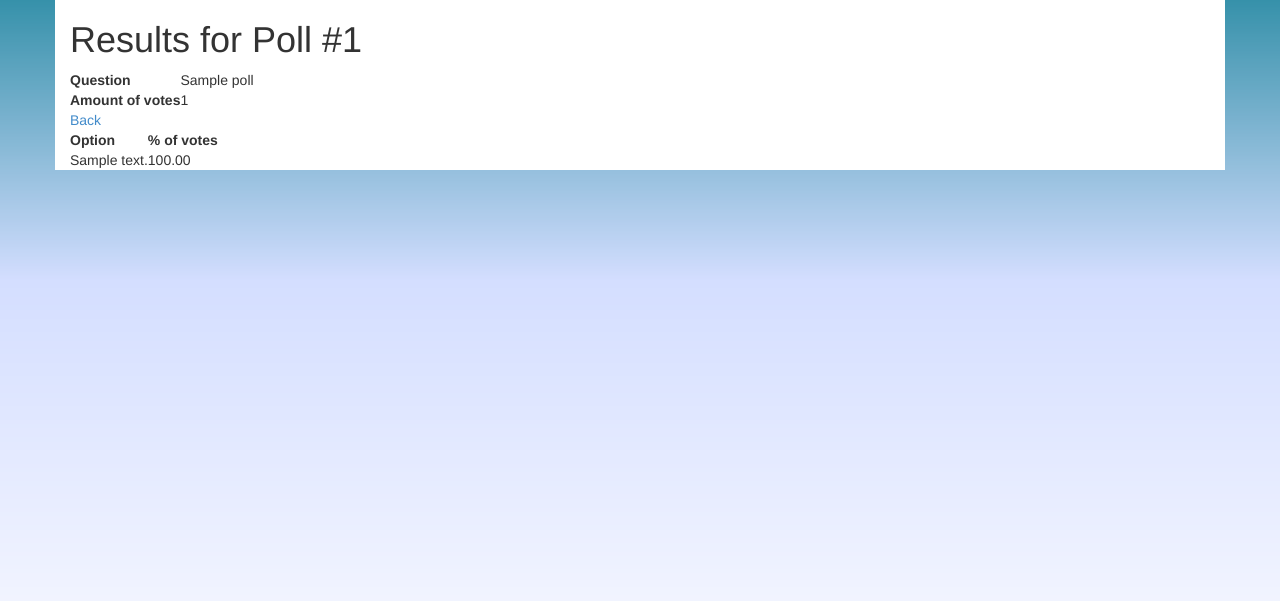
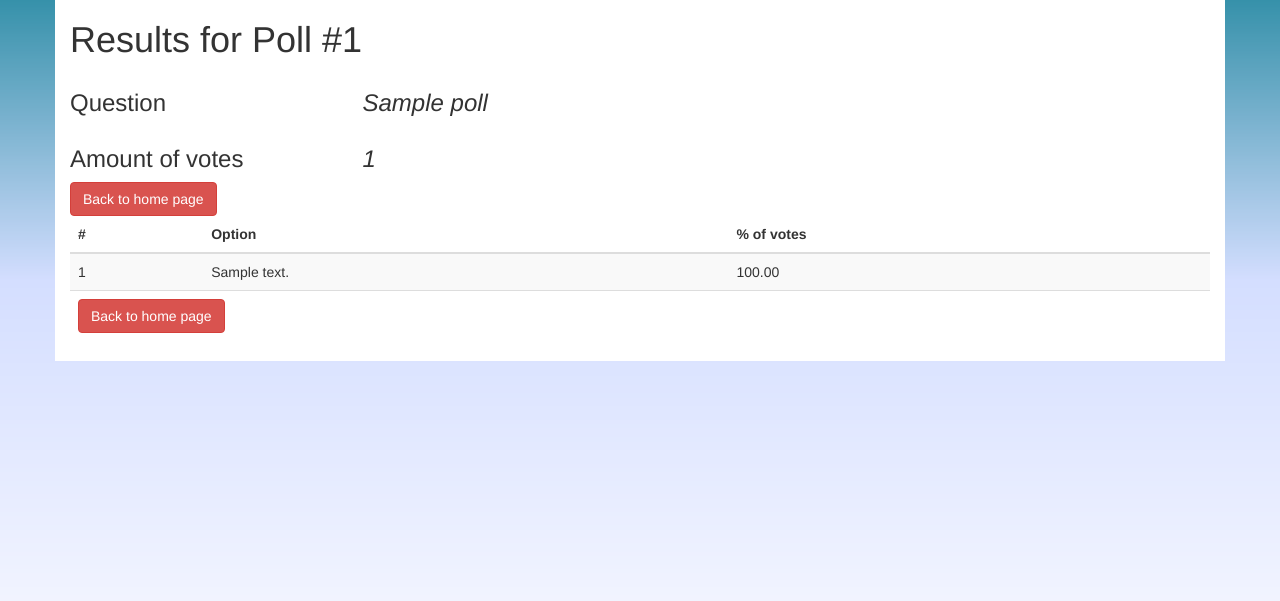
Before and after one commit to wellincall/SRC_Test, a Django app: page /polls/1/results/ in a window 1280 px wide. Shown: the top 601 px of the page. Run offline with Django 3.2, Linux system fonts and the light colour scheme; tables that the repository leaves empty hold one stand-in row (values such as "Sample post"); some libraries are stand-ins or nearby versions.

Commit message:
refactored results page

```diff
--- a/polls/templates/polls/results.html
+++ b/polls/templates/polls/results.html
@@ -8,38 +8,72 @@
 
 	<body>
 		<div class="container">
-			<div class="header">
+			<div class="row header">
+				<div class="col-md-12">
 					<h1>Results for Poll #{{poll.id}}</h1>
 				</div>
-			<div class="body">
-				<div class="question_data">
-					<table class="question_table">
+			</div>
+			<div class="row body">
+				<div class="col-md-12">
+					<div class="row question_data">
+						<div class="col-md-12">
+							<div class="row">
+								<div class="col-md-3">
+									<h3>Question</h3>
+								</div>
+								<div class="col-md-9">
+									<h3><em>{{poll.question}}</em></h3>
+								</div>
+							</div>
+							<div class="row">
+								<div class="col-md-3">
+									<h3>Amount of votes</h3>
+								</div>
+								<div class="col-md-9">
+									<h3><em>{{poll.total_votes}}</em></h3>
+								</div>
+							</div>
+							<div class="row">
+								<div class="col-md-12">
+									<a href="{%url 'polls:index'%}" class="btn btn-danger">Back to home page</a>
+								</div>
+							</div>
+						</div>
+					</div>
+					<div class="row votes_results">
+						<div class="col-md-12">
+							<div class="row">
+								<div class="col-md-12">
+									<table class="table table-striped table_results">
+										<thead>
 											<tr>
-							<th>Question</th>
-							<td>{{poll.question}}</td>
-						</tr>
-						<tr>
-							<th>Amount of votes</th>
-							<td>{{poll.total_votes}}</td>
-						</tr>
-						<tr>
-							<td colspan="2"><a href='{%url "polls:index"%}'>Back</a></td>
-						</tr>
-					</table>
-				</div>
-				<div class="choices_data">
-					<table class="choices_table">
-						<tr>
+												<th>#</th>
 												<th>Option</th>
 												<th>% of votes</th>
 											</tr>
-						{%for choice in poll.choice_set.all %}
+										</thead>
+										<tbody>
+											{%for choice in poll.choice_set.all%}
 												<tr id="choice_{{choice.id}}">
-								<td>{{choice.choice_text}}</td>
-								<td>{%percentage choice.votes poll.total_votes%}</td>
+													<td class="id">{{forloop.counter}}</td>
+													<td class="text">{{choice.choice_text}}</td>
+													<td class="percentage">{%percentage choice.votes poll.total_votes%}</td>
 												</tr>
 											{%endfor%}
+										</tbody>
+										<tfoot>
+											<tr>
+												<td colspan="3">
+													<a href="{%url 'polls:index'%}" class="btn btn-danger">Back to home page</a>
+												</td>
+											</tr>
+										</tfoot>
 									</table>
+								</div>
+							</div>
+						</div>
+					</div>
+					</div>
 				</div>
 			</div>
 		</div>
```
Lines whose indentation alone changed are shown as unchanged.
